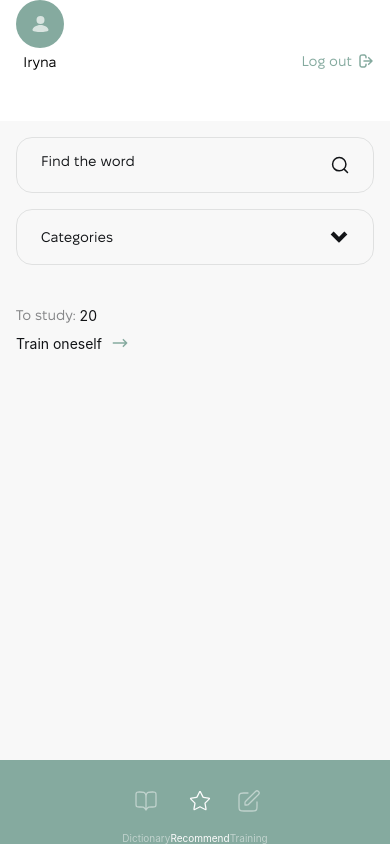
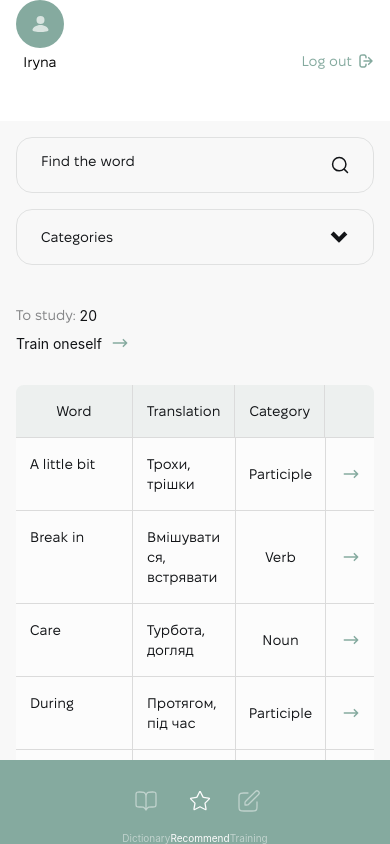
Before and after one commit to 001elijah/vocab-builder, a React Native app: screen /Recommend in a window 390 px wide. Built offline with nearby package versions, Linux system fonts and the light colour scheme.

Commit message:
UPDATE: constants, VocabTable, AddWordScreen, DictionaryScreen, RecommendScreen; ADD: backendAPI.js

```diff
--- a/assets/utils/constants.js
+++ b/assets/utils/constants.js
@@ -17,3 +17,6 @@ export const RADIO_BUTTON_GROUP_DATA = [
   { id: 1, label: "Regular", value: "regular", selected: false },
   { id: 2, label: "Irregular", value: "irregular", selected: false },
 ];
+
+export const DICTIONARY_TABLE_HEADERS = ["Word", "Translation", "Progress", ""];
+export const RECOMMEND_TABLE_HEADERS = ["Word", "Translation", "Category", ""];
--- a/components/VocabTable.js
+++ b/components/VocabTable.js
@@ -3,6 +3,8 @@ import { FlatList, Text, TouchableOpacity, View } from "react-native";
 import ProgressCircle from "../assets/icons/ProgressCircle";
 import EllipsisIcon from "../assets/icons/EllipsisIcon";
 import EditRemoveOptionsWindow from "./EditRemoveOptionsWindow";
+import { vocabData } from "../services/backendAPI";
+import ArrowRightIcon from "../assets/icons/ArrowRightIcon";
 
 const Headers = ({ headerData, setWidths }) => {
   const [setColumn0Width, setColumn1Width, setColumn2Width, setColumn3Width] =
@@ -75,7 +77,15 @@ const Headers = ({ headerData, setWidths }) => {
   );
 };
 
-const DataRow = ({ item, columnsWidth, setShowEditWindow, setUa, setEn }) => {
+const DataRow = ({
+  routeName,
+  headerData,
+  item,
+  columnsWidth,
+  setShowEditWindow,
+  setUa,
+  setEn,
+}) => {
   const EditRemoveOptionsButton = useRef();
 
   const [visible, setVisible] = useState(false);
@@ -92,7 +102,7 @@ const DataRow = ({ item, columnsWidth, setShowEditWindow, setUa, setEn }) => {
     const setWordsToEditWindow = () => {
       setUa(item.ua);
       setEn(item.en);
-    }
+    };
 
     const handleOpenModal = () => {
       visible ? setVisible(false) : openWindow();
@@ -112,7 +122,7 @@ const DataRow = ({ item, columnsWidth, setShowEditWindow, setUa, setEn }) => {
           style={{ width: widthZero }}
         >
           <Text className="px-3.5 py-4 font-['FixelDisplay-Regular'] text-base text-black">
-            {item.en}
+            {item.en.charAt(0).toUpperCase() + item.en.slice(1)}
           </Text>
         </View>
         <View
@@ -120,21 +130,31 @@ const DataRow = ({ item, columnsWidth, setShowEditWindow, setUa, setEn }) => {
           style={{ width: widthFirst }}
         >
           <Text className="px-3.5 py-4 font-['FixelDisplay-Regular'] text-base text-black">
-            {item.ua}
+            {item.ua.charAt(0).toUpperCase() + item.ua.slice(1)}
           </Text>
         </View>
         <View
           className={`items-center justify-center border-l border-b border-greyBorder`}
           style={{ width: widthSecond }}
         >
+          {headerData[2] === "Progress" ? (
             <View className="-rotate-90">
-            <ProgressCircle progress={item.progress} />
+              <ProgressCircle progress={item[headerData[2].toLowerCase()]} />
             </View>
+          ) : (
+            <View>
+              <Text className="px-3 py-4 font-['FixelDisplay-Regular'] text-base text-black">
+                {item[headerData[2].toLowerCase()].charAt(0).toUpperCase() +
+                  item[headerData[2].toLowerCase()].slice(1)}
+              </Text>
+            </View>
+          )}
         </View>
         <View
           className={`items-center justify-center border-l border-b border-greyBorder items-center`}
           style={{ width: widthThird }}
         >
+          {routeName === "DictionaryScreen" ? (
             <TouchableOpacity
               className="p-2"
               ref={EditRemoveOptionsButton}
@@ -150,37 +170,32 @@ const DataRow = ({ item, columnsWidth, setShowEditWindow, setUa, setEn }) => {
               />
               <EllipsisIcon />
             </TouchableOpacity>
+          ) : (
+            <TouchableOpacity
+              className="p-2"
+              ref={EditRemoveOptionsButton}
+              onPress={() => alert("handleAddToDictionary")}
+            >
+              <ArrowRightIcon />
+            </TouchableOpacity>
+          )}
         </View>
       </View>
     );
   }
 };
 
-const VocabTable = ({ setShowEditWindow, setUa, setEn }) => {
+const VocabTable = ({
+  routeName,
+  headerData,
+  setShowEditWindow,
+  setUa,
+  setEn,
+}) => {
   const [column0Width, setColumn0Width] = useState(82);
   const [column1Width, setColumn1Width] = useState(116);
   const [column2Width, setColumn2Width] = useState(95);
   const [column3Width, setColumn3Width] = useState(50);
-
-  const headerData = ["Word", "Translation", "Progress", ""];
-
-  const vocabData = [
-    { _id: 1, en: "A little bit", ua: "Трохи, трішки", progress: 10 },
-    { _id: 2, en: "Break in", ua: "Вмішуватися, встрявати", progress: 20 },
-    { _id: 3, en: "Care", ua: "Турбота, догляд", progress: 30 },
-    { _id: 4, en: "During", ua: "Протягом, під час", progress: 40 },
-    { _id: 5, en: "Care", ua: "Турбота, догляд", progress: 50 },
-    { _id: 6, en: "During", ua: "Протягом, під час", progress: 60 },
-    { _id: 7, en: "A little bit", ua: "Трохи, трішки", progress: 70 },
-    { _id: 8, en: "Break in", ua: "Вмішуватися, встрявати", progress: 80 },
-    { _id: 9, en: "Care", ua: "Турбота, догляд", progress: 90 },
-    { _id: 10, en: "During", ua: "Протягом, під час", progress: 100 },
-    { _id: 11, en: "Care", ua: "Турбота, догляд", progress: 65 },
-    { _id: 12, en: "During", ua: "Протягом, під час", progress: 75 },
-    { _id: 13, en: "Care", ua: "Турбота, догляд", progress: 55 },
-    { _id: 14, en: "During", ua: "Протягом, під час", progress: 35 },
-    { _id: 15, en: "A little bit", ua: "Трохи, трішки", progress: 25 },
-  ];
 
   return (
     <View>
@@ -198,6 +213,8 @@ const VocabTable = ({ setShowEditWindow, setUa, setEn }) => {
           data={vocabData}
           renderItem={({ item }) => (
             <DataRow
+              routeName={routeName}
+              headerData={headerData}
               setUa={setUa}
               setEn={setEn}
               item={item}
--- a/screens/AddWordScreen.js
+++ b/screens/AddWordScreen.js
@@ -55,7 +55,7 @@ const AddWordScreen = ({ navigation }) => {
           <UkrainianTextInputWithLabel />
           <EnglishTextInputWithLable />
           <TouchableOpacity
-            className="mt-4 flex-2 items-center justify-center w-full h-14 bg-green rounded-[30px]"
+            className="mt-6 flex-2 items-center justify-center w-full h-14 bg-green rounded-[30px]"
             onPress={() => alert("handleAdd")}
           >
             <Text className="font-['FixelDisplay-Bold'] text-base text-white">
--- a/screens/DictionaryScreen.js
+++ b/screens/DictionaryScreen.js
@@ -6,6 +6,7 @@ import {
   TouchableOpacity,
 } from "react-native";
 import React, { useLayoutEffect, useState } from "react";
+import { useRoute } from "@react-navigation/native";
 import LogoutButton from "../components/LogoutButton";
 import SearchBar from "../components/SearchBar";
 import Dropdown from "../components/Dropdown";
@@ -13,8 +14,11 @@ import PlusIcon from "../assets/icons/PlusIcon";
 import ArrowRightIcon from "../assets/icons/ArrowRightIcon";
 import VocabTable from "../components/VocabTable";
 import EditWindow from "../components/EditWindow";
+import { DICTIONARY_TABLE_HEADERS } from "../assets/utils/constants";
 
 const DictionaryScreen = ({ navigation }) => {
+  const route = useRoute();
+
   const [selected, setSelected] = useState(undefined);
 
   const [showEditWindow, setShowEditWindow] = useState(false);
@@ -55,7 +59,7 @@ const DictionaryScreen = ({ navigation }) => {
             <Text className="text-black text-xl">Train oneself</Text>
             <TouchableOpacity
               className="pl-2"
-              onPress={() => alert("handleTrainOneself")}
+              onPress={() => navigation.navigate("Training")}
             >
               <ArrowRightIcon />
             </TouchableOpacity>
@@ -64,6 +68,8 @@ const DictionaryScreen = ({ navigation }) => {
       </TouchableWithoutFeedback>
       <View className="flex-1 mt-8 mb-14">
         <VocabTable
+          routeName={route.name}
+          headerData={DICTIONARY_TABLE_HEADERS}
           setShowEditWindow={setShowEditWindow}
           setUa={setEditWindowUa}
           setEn={setEditWindowEn}
--- a/screens/RecommendScreen.js
+++ b/screens/RecommendScreen.js
@@ -1,13 +1,22 @@
 import { View, Text, TouchableOpacity } from 'react-native'
 import React, { useLayoutEffect, useState } from 'react'
+import { useRoute } from "@react-navigation/native"
 import LogoutButton from '../components/LogoutButton';
 import SearchBar from '../components/SearchBar';
 import Dropdown from '../components/Dropdown';
 import ArrowRightIcon from '../assets/icons/ArrowRightIcon';
 import VocabTable from '../components/VocabTable';
+import { RECOMMEND_TABLE_HEADERS } from '../assets/utils/constants';
 
 const RecommendScreen = ({ navigation }) => {
+  const route = useRoute();
+
   const [selected, setSelected] = useState(undefined);
+
+  const [showEditWindow, setShowEditWindow] = useState(false);
+  const [editWindowUa, setEditWindowUa] = useState("");
+  const [editWindowEn, setEditWindowEn] = useState("");
+
   useLayoutEffect(() => {
     navigation.setOptions({
       headerRight: () => <LogoutButton />,
@@ -32,10 +41,16 @@ const RecommendScreen = ({ navigation }) => {
         <Text className="text-black text-xl">Train oneself</Text>
         <TouchableOpacity
           className="pl-2"
-          onPress={() => alert("handleTrainOneself")}
+          onPress={() => navigation.navigate("Training")}
         >
           <ArrowRightIcon />
         </TouchableOpacity>
+      </View>
+      <View className="flex-1 mt-8 mb-14">
+        <VocabTable
+          routeName={route.name}
+          headerData={RECOMMEND_TABLE_HEADERS}
+        />
       </View>
     </View>
   );
--- /dev/null
+++ b/services/backendAPI.js
@@ -0,0 +1,122 @@
+export const vocabData = [
+  {
+    _id: 1,
+    en: "a little bit",
+    ua: "трохи, трішки",
+    progress: 10,
+    category: "participle",
+    isIrregular: false,
+  },
+  {
+    _id: 2,
+    en: "break in",
+    ua: "вмішуватися, встрявати",
+    progress: 20,
+    category: "verb",
+    isIrregular: false,
+  },
+  {
+    _id: 3,
+    en: "care",
+    ua: "турбота, догляд",
+    progress: 30,
+    category: "noun",
+    isIrregular: false,
+  },
+  {
+    _id: 4,
+    en: "during",
+    ua: "протягом, під час",
+    progress: 40,
+    category: "participle",
+    isIrregular: false,
+  },
+  {
+    _id: 5,
+    en: "care",
+    ua: "турбота, догляд",
+    progress: 50,
+    category: "noun",
+    isIrregular: false,
+  },
+  {
+    _id: 6,
+    en: "during",
+    ua: "протягом, під час",
+    progress: 60,
+    category: "participle",
+    isIrregular: false,
+  },
+  {
+    _id: 7,
+    en: "a little bit",
+    ua: "трохи, трішки",
+    progress: 70,
+    category: "participle",
+    isIrregular: false,
+  },
+  {
+    _id: 8,
+    en: "break in",
+    ua: "вмішуватися, встрявати",
+    progress: 80,
+    category: "verb",
+    isIrregular: false,
+  },
+  {
+    _id: 9,
+    en: "care",
+    ua: "турбота, догляд",
+    progress: 90,
+    category: "noun",
+    isIrregular: false,
+  },
+  {
+    _id: 10,
+    en: "during",
+    ua: "протягом, під час",
+    progress: 100,
+    category: "participle",
+    isIrregular: false,
+  },
+  {
+    _id: 11,
+    en: "care",
+    ua: "турбота, догляд",
+    progress: 65,
+    category: "noun",
+    isIrregular: false,
+  },
+  {
+    _id: 12,
+    en: "During",
+    ua: "Протягом, під час",
+    progress: 75,
+    category: "participle",
+    isIrregular: false,
+  },
+  {
+    _id: 13,
+    en: "care",
+    ua: "турбота, догляд",
+    progress: 55,
+    category: "noun",
+    isIrregular: false,
+  },
+  {
+    _id: 14,
+    en: "during",
+    ua: "протягом, під час",
+    progress: 35,
+    category: "participle",
+    isIrregular: false,
+  },
+  {
+    _id: 15,
+    en: "a little bit",
+    ua: "трохи, трішки",
+    progress: 25,
+    category: "participle",
+    isIrregular: false,
+  },
+];
```
Lines whose indentation alone changed are shown as unchanged.
